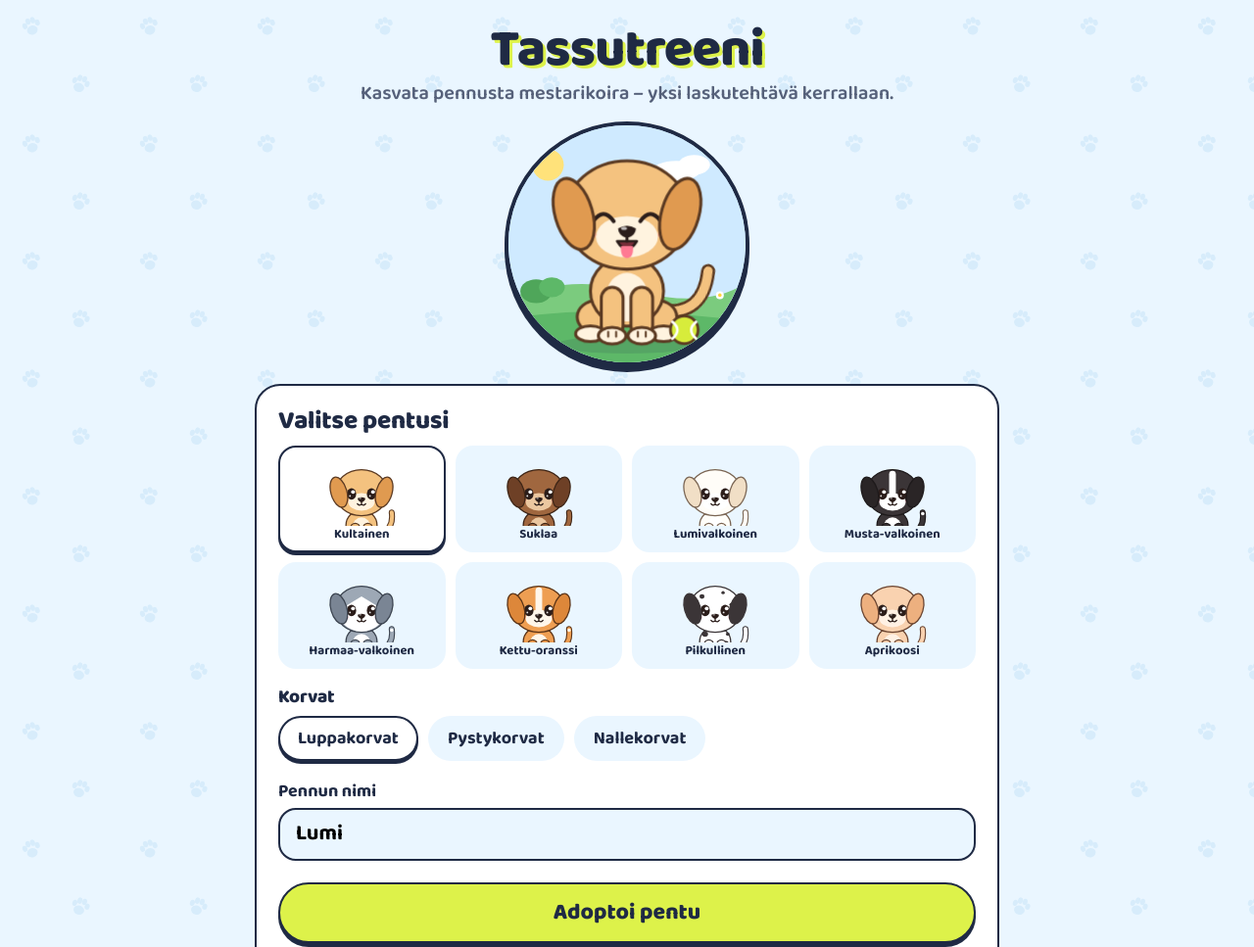
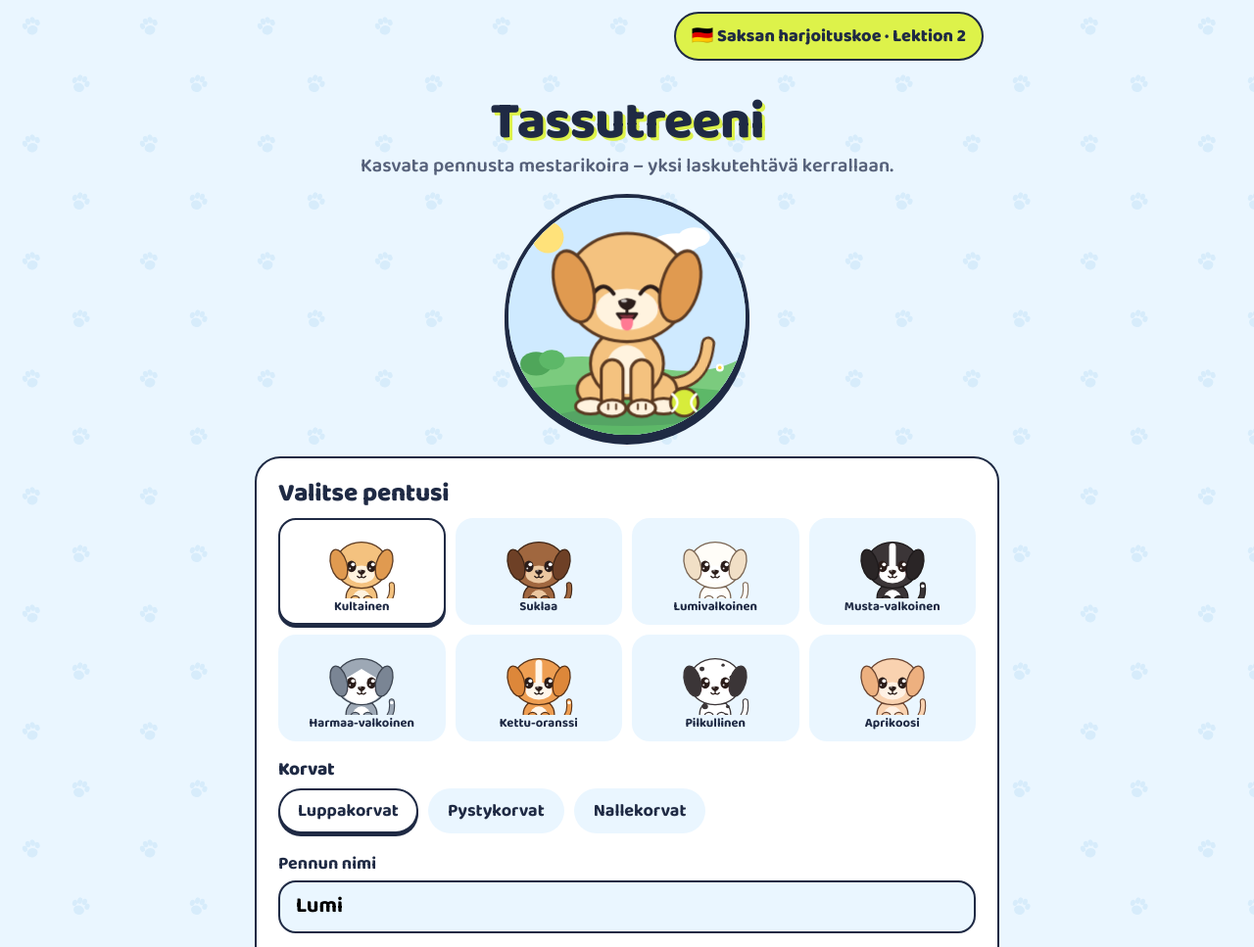
Before and after one commit to ParasolNordic/treeni, a plain HTML site: page index.html in a window 1280 px wide. Shown: the top 967 px of the page at 98% size. Drawn offline with Linux system fonts and the light colour scheme.

Commit message:
Link German practice exam from Tassutreeni homepage

```diff
--- a/index.html
+++ b/index.html
@@ -11,6 +11,7 @@
   <link rel="stylesheet" href="css/style.css">
 </head>
 <body>
+  <nav aria-label="Muut harjoitukset" style="max-width:760px;margin:12px auto;padding:0 16px;text-align:right"><a href="saksa/" style="display:inline-block;background:#DDF24A;border:2px solid #1F2A44;border-radius:999px;padding:10px 16px;color:#1F2A44;font-weight:800;text-decoration:none">🇩🇪 Saksan harjoituskoe · Lektion 2</a></nav>
   <div id="app" aria-live="polite"></div>
   <div id="overlay" class="overlay" hidden></div>
   <div id="toast" class="toast" role="status" hidden></div>
```
